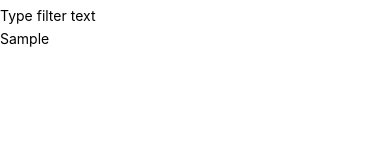
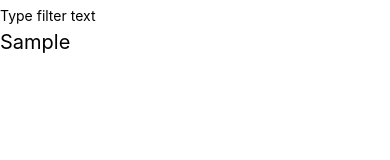
Before and after one commit to y-ono366/todo-app-expo-tutorial, a React Native app: screen / in a window 390 px wide. Both pictures are taken after typing "Sample" into the empty fields and a click on the button "ADD". Shown: the top 160 px of the page. Built offline with nearby package versions, Linux system fonts and the light colour scheme.

Commit message:
update todo item style

```diff
--- a/App.js
+++ b/App.js
@@ -11,10 +11,23 @@ import {
   Button,
   KeyboardAvoidingView,
   AsyncStorage,
+  TouchableOpacity,
 } from 'react-native';
 
 const TODO = "@todoapp.todo"
 const STATUSBAR_HEIGHT = Platform.OS == 'ios' ? 20 :StatusBar.currentHeight;
+
+const TodoItem = (props) => {
+  let textStyle = styles.todoItem
+  if (props.done === true) {
+    textStyle = styles.todoItemDone
+  }
+  return (
+    <TouchableOpacity onPress={props.onPressFunc}>
+      <Text style={textStyle}>{props.title}</Text>
+    </TouchableOpacity>
+  )
+}
 
 export default class App extends React.Component {
   constructor(props) {
@@ -71,6 +84,15 @@ export default class App extends React.Component {
     this.saveTodo(todo)
   }
 
+  onTapTodoItem = (todoItem) => {
+    const todo = this.state.todo
+    const index = todo.indexOf(todoItem)
+    todoItem.done = !todoItem.done
+    todo[index] = todoItem
+    this.setState({todo: todo})
+    this.saveTodo(todo)
+  }
+
   render() {
     let filterText = this.state.filterText
     let todo = this.state.todo
@@ -89,7 +111,14 @@ export default class App extends React.Component {
         </View>
         <ScrollView style={styles.todolist}>
           <FlatList data={todo}
-            renderItem={({item}) => <Text>{item.title}</Text> }
+            extraData={this.state}
+            renderItem={({item}) =>
+              <TodoItem
+                title={item.title}
+                done={item.done}
+                onPressFunc={() => this.onTapTodoItem(item)}
+              />
+            }
             keyExtractor={(item,index) => "todo_" + item.index}
           />
         </ScrollView>
@@ -133,5 +162,13 @@ const styles = StyleSheet.create({
   },
   inputButton: {
     width: 100
+  },
+  todoItem: {
+    fontSize: 20,
+    backgroundColor: "white",
+  },
+  todoItemDone: {
+    fontSize: 20,
+    backgroundColor: "red",
   }
 });
```
